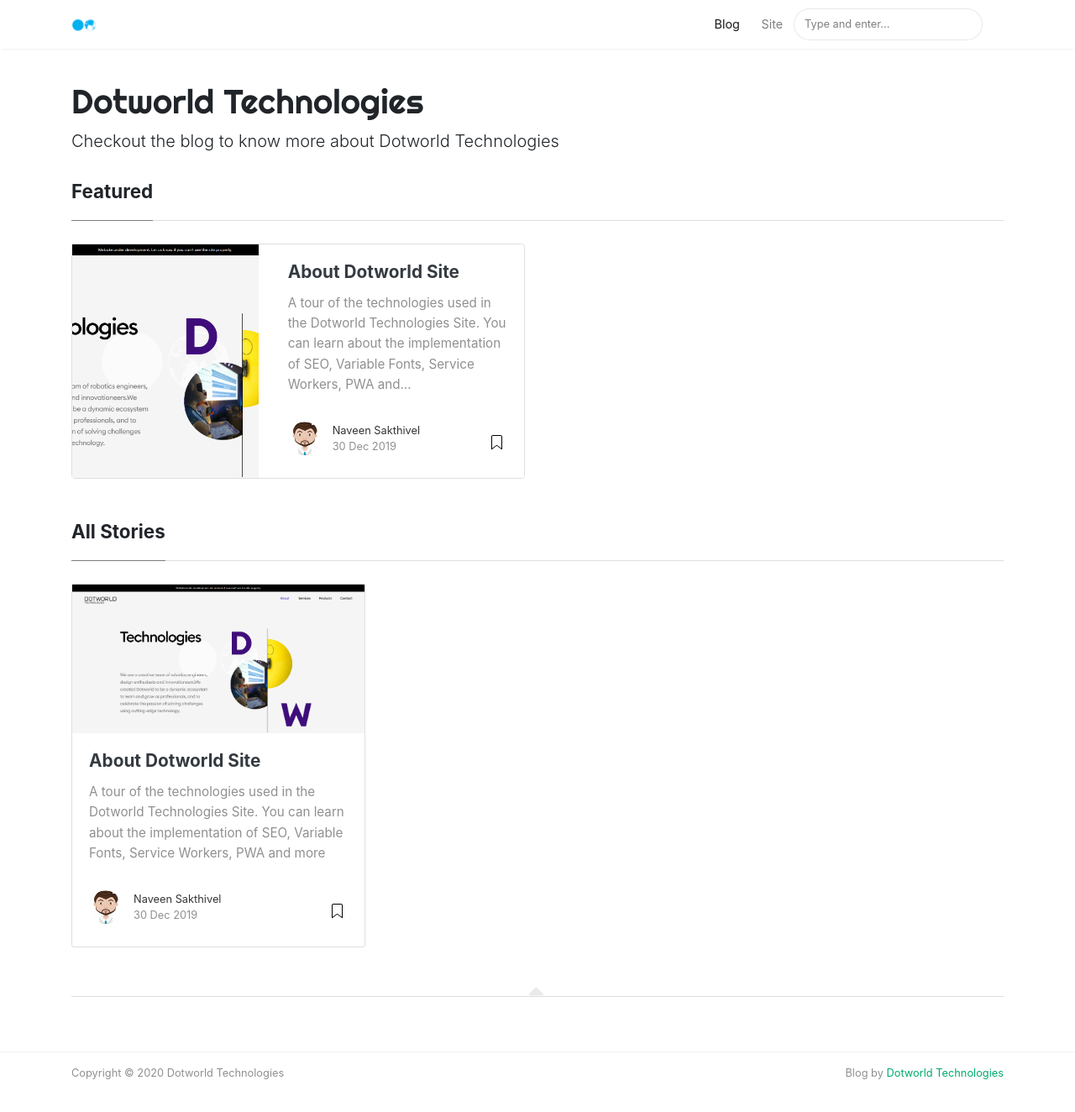
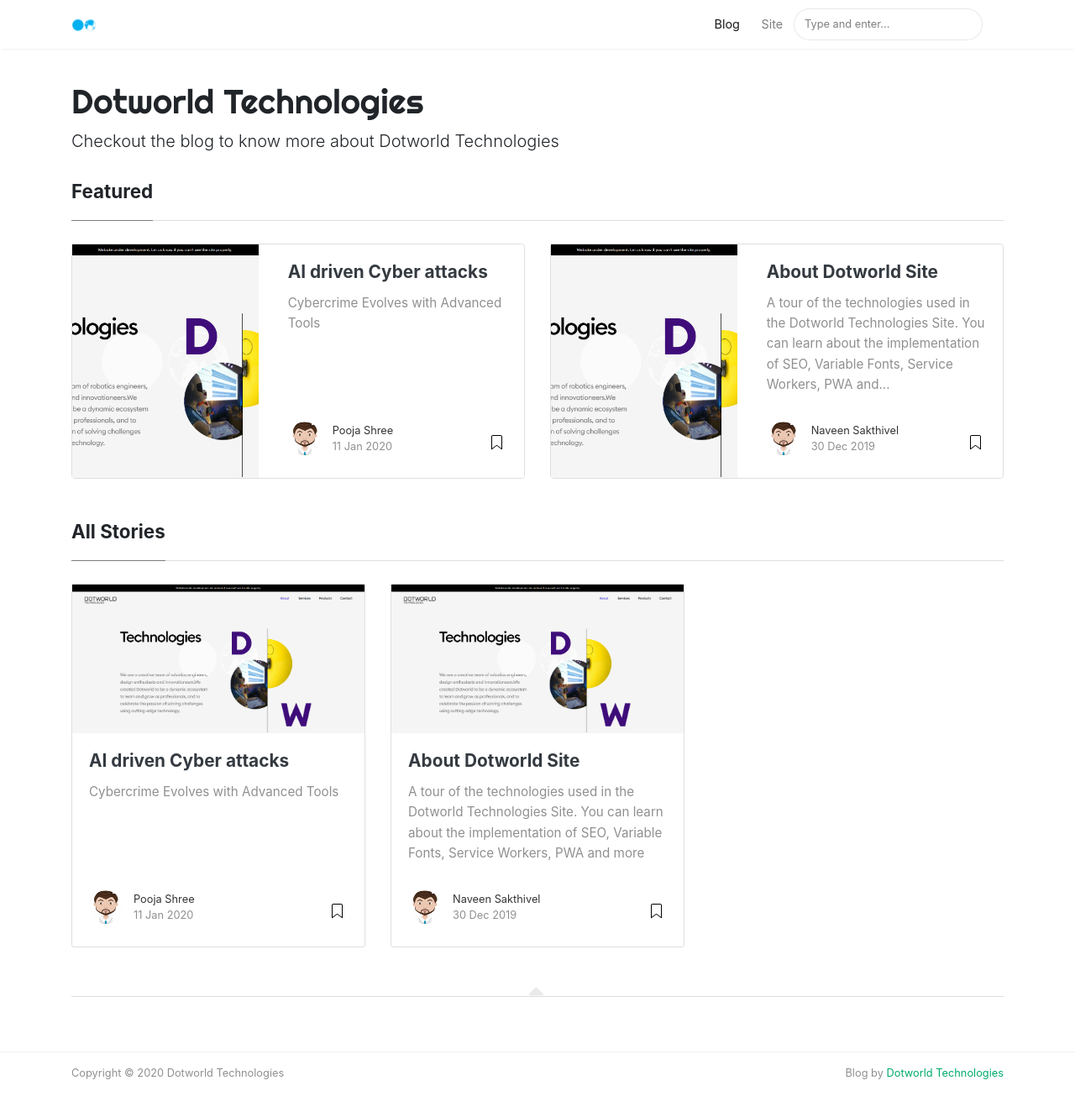
Before and after one commit to DotworldTechnologies/DW-Blog, a Jekyll site: the page built from index.html, in a window 1280 px wide and 1361 px high. Shown: the top 1324 px of the window at 84% size. Built offline with Jekyll 4.4.1, drawn with Linux system fonts in a browser that asks for light colours; nearby versions of some CDN libraries; the list of posts is cut into pages by our own code; some of the changed lines change nothing that is shown.

Commit message:
New blog : AI driven cyber attacks

```diff
--- a/_config.yml
+++ b/_config.yml
@@ -22,6 +22,15 @@
     web: https://naveens.co.in
     twitter: https://twitter.com/naveen_robotics
     description: "Ex-Accenture, CTO @ Dotworld Technologies, Studying MTech @ BITS Pilani. JS, React, C#, Java, Python, Android and whatnot."
+  pooja:
+      name: Pooja Shree
+      display_name: Pooja Shree
+      avatar: 'assets/images/avatar.png'
+      gravatar: e56154546cf4be74e393c62d1ae9f9d4
+      email: poojashreer2020@srishakthi.ac.in
+      # web: https://naveens.co.in
+      twitter: https://twitter.com/poojashree231
+      description: "Student at Sri Shakthi college of Engineering"
 
 # Plugins
 plugins:
--- /dev/null
+++ b/_posts/2020-01-11-ai-driven-cyber-attacks.md
@@ -0,0 +1,32 @@
+---
+layout: post
+title:  "AI driven Cyber attacks"
+author: pooja
+image: assets/images/dotworld-site/dotworld-site.png
+description: "Looking into future of cyber attacks"
+featured: true
+hidden: false
+comments: false
+---
+
+#### Cybercrime Evolves with Advanced Tools
+
+Day-by-day the attacks over cyber is increasing and evolves with the advanced tools. Enterprises everywhere need to watch out! With cybercriminals increasing their ambitions, constantly evolving hacking techniques year over year, and with emerging technologies providing more attack surface for hackers, executives and IT leaders must plan for the inevitable. IT leaders and IT professionals must know how to handle these attacks and how to respond to it.
+
+![JavaScript Image](//blog.dotworld.in/assets/images/ai-based-cyber-attacks/cyber.jpg)
+Photos by Markus Spiske on Unsplash
+
+
+The most recent and advanced tool used in cyber-attack is
+
+#### AI- and ML-Driven Attacks
+
+Machine learning (ML)and Artificial Intelligence (AI)the most competitive technology now enters into the cyber world becoming "table stacks" in all modern security strategies. As it is most readily available in masses, hackers use this for their attacks where it can be multiplied and can reach great heights. Thus, it’s crucial for all companies to heighten their awareness around the latest cybersecurity threats.
+
+Botnet attacks and the poisoning of machine learning systems have become vogue in this year.  Artificial intelligence has found a new application, it is being used as malware and botnet to attack data and devices more efficiently. According to Threat Intelligence Report released by Nokia, IoT bots now make up 16% of the infected devices observed, up significantly from 3.5% a year ago. These bots actively scan for vulnerable victims using an increasingly rich suite of attacks, possibly AI-driven. Among smartphones, Android devices are the most commonly targeted by malware. In mobile networks, Android devices were responsible for 47.15% of the observed malware infections, Windows/ PCs for 35.82%, IoT for 16.17% and iPhones for less than 1%.
+
+Many of these IoT botnets leverage the basic architecture and functionality of the Mirai source code that was released in October 2016.
+
+#### Leaks by Instagram
+
+One of the most popular social media applications came under cyber-attack twice last year. In August, many of the users were logged out of their accounts, account information like name, password and phone number was changed by the hackers. [Ref]( https://www.forbes.com/sites/zakdoffman/2019/09/12/new-instagram-hack-exclusive-facebook-confirms-user-accounts-and-phone-numbers-at-risk/#48c613a52200)
```
Also changed, not shown: 2 other files.
